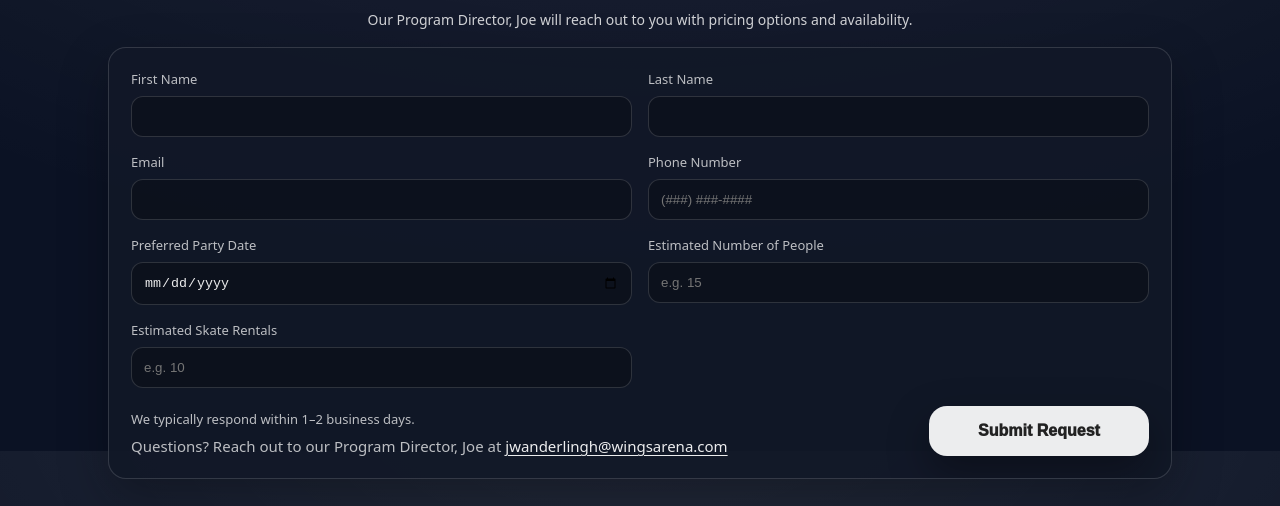
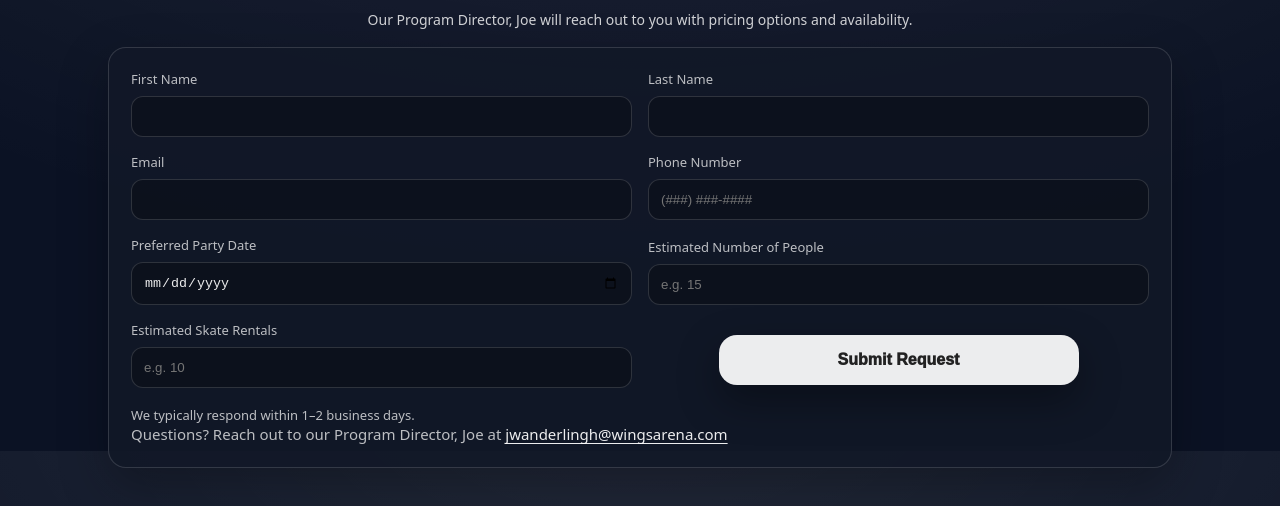
Before and after one commit to Avmannino/wings_birthday_parties_page, a React (Vite) app: page / in a window 1280 px wide. Shown: the part 1149-1655 px from the top of the page. Built offline with nearby package versions, Linux system fonts and the light colour scheme.

Commit message:
Submit button positioning

```diff
--- a/src/App.jsx
+++ b/src/App.jsx
@@ -99,13 +99,8 @@ export default function App() {
     setStatus({ type: "idle", message: "" });
 
     try {
-      /**
-       * ✅ Formspree recommended: send JSON + Accept header
-       * Note: Formspree returns 200/302 typically; we handle non-OK.
-       */
       const payload = {
         ...form,
-        // helpful for email subject/routing inside Formspree
         _subject: `Birthday Party Request: ${form.firstName} ${form.lastName} (${form.preferredDate})`,
         _replyto: form.email,
         source: "Wings Arena Birthday Parties Form",
@@ -123,7 +118,6 @@ export default function App() {
       const data = await res.json().catch(() => ({}));
 
       if (!res.ok) {
-        // Formspree often returns { errors: [...] } or { error: ... }
         const msg =
           data?.error ||
           (Array.isArray(data?.errors) && data.errors[0]?.message) ||
@@ -235,7 +229,8 @@ export default function App() {
 
           <div className="formCard">
             <form className="form" onSubmit={onSubmit} noValidate>
-              <div className="grid">
+              {/* ✅ NEW: grid now includes a button "cell" in the red-circle spot */}
+              <div className="grid gridWithButton">
                 <Field
                   label="First Name"
                   name="firstName"
@@ -301,6 +296,7 @@ export default function App() {
                   placeholder="e.g. 15"
                 />
 
+                {/* left column (same row as the button on desktop) */}
                 <Field
                   label="Estimated Skate Rentals"
                   name="estSkateRentals"
@@ -312,9 +308,17 @@ export default function App() {
                   min="0"
                   placeholder="e.g. 10"
                 />
+
+                {/* ✅ NEW: button positioned in the "red circle" spot */}
+                <div className="submitSlot" aria-label="Submit request">
+                  <button className="btnPrimary btnSubmit btnSubmitInGrid" type="submit" disabled={isSubmitting}>
+                    {isSubmitting ? "Sending..." : "Submit Request"}
+                  </button>
+                </div>
               </div>
 
-              <div className="actions">
+              {/* ✅ footer row now only contains the left-side text/status */}
+              <div className="actions actionsNoButton">
                 <div className="actionsLeft">
                   {status.type !== "idle" ? (
                     <p className={`status ${status.type === "error" ? "statusError" : "statusSuccess"}`}>
@@ -331,12 +335,6 @@ export default function App() {
                       </p>
                     </>
                   )}
-                </div>
-
-                <div className="actionsRight">
-                  <button className="btnPrimary btnSubmit" type="submit" disabled={isSubmitting}>
-                    {isSubmitting ? "Sending..." : "Submit Request"}
-                  </button>
                 </div>
               </div>
             </form>
--- a/src/styles.css
+++ b/src/styles.css
@@ -293,17 +293,15 @@ body {
   line-height: 1.55;
 }
 
-/* ✅ REAL FIX: remove backdrop-filter and make the card more opaque */
+/* ✅ card */
 .formCard {
   margin-top: 16px;
-  background: rgba(18, 24, 40, 0.92); /* more opaque, no bright band */
+  background: rgba(18, 24, 40, 0.92);
   border: 1px solid var(--stroke);
   border-radius: var(--radius);
   padding: 22px;
   box-shadow: 0 18px 50px rgba(0, 0, 0, 0.28);
   overflow: hidden;
-
-  /* ✅ explicitly disable any blur sampling */
   backdrop-filter: none;
   -webkit-backdrop-filter: none;
 }
@@ -315,10 +313,12 @@ body {
   gap: 14px;
 }
 
+/* ✅ NEW: desktop grid with a button "cell" */
 @media (min-width: 900px) {
-  .grid {
+  .gridWithButton {
     grid-template-columns: 1fr 1fr;
     gap: 16px;
+    align-items: end; /* so the button sits nicely in the empty area */
   }
 }
 
@@ -357,7 +357,20 @@ body {
   font-size: 12px;
 }
 
-/* form footer row */
+/* ✅ NEW: button placement in the red-circle spot */
+.submitSlot {
+  display: flex;
+  justify-content: center; /* centered within that right-column empty space */
+  align-items: center;
+  min-height: 56px; /* gives the area some structure */
+}
+
+.btnSubmitInGrid {
+  width: 100%;
+  max-width: 360px; /* keeps it from going too huge in wide layouts */
+}
+
+/* form footer row (text only now) */
 .actions {
   margin-top: 18px;
   display: flex;
@@ -365,19 +378,8 @@ body {
   gap: 18px;
 }
 
-.actionsLeft {
+.actionsNoButton .actionsLeft {
   flex: 1;
-  display: flex;
-  flex-direction: column;
-  gap: 8px;
-}
-
-.actionsRight {
-  margin-left: auto;
-  display: flex;
-  justify-content: flex-end;
-  align-items: flex-end;
-  flex-shrink: 0;
 }
 
 .hint,
@@ -416,20 +418,15 @@ body {
   color: var(--success);
 }
 
-/* Mobile */
+/* Mobile: keep the submit button full-width BELOW the fields */
 @media (max-width: 899px) {
-  .actions {
-    flex-direction: column;
-    align-items: stretch;
-  }
-
-  .actionsRight {
+  .submitSlot {
     justify-content: stretch;
   }
 
-  .btnSubmit {
+  .btnSubmitInGrid {
     width: 100%;
-    min-width: 0;
+    max-width: none;
   }
 
   .reviewsInner {
```
